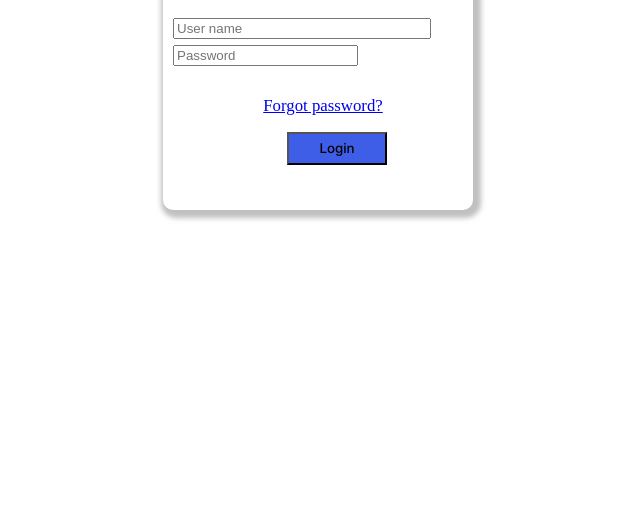
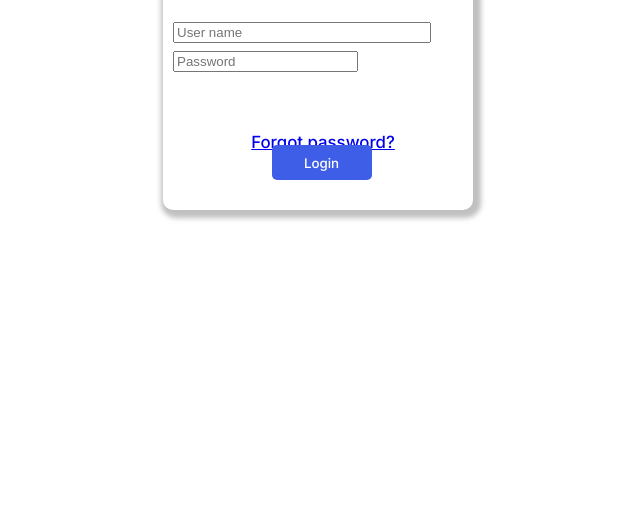
Before and after one commit to KamathVaishnavi/WEBDEVLAB, a plain HTML site: page login.html in a window 1280 px wide. Shown: the part 280-800 px from the top of the page, without its empty margins (299-939 px from the left). Drawn offline with Linux system fonts and the light colour scheme.

Commit message:
Update loginstylesheet.css

```diff
--- a/loginstylesheet.css
+++ b/loginstylesheet.css
@@ -1,20 +1,35 @@
 .login {font-size:x-large;
+    font-family: 'Inter', sans-serif;
     width: 300px;
     height: 300px;
     border-radius: 10px;
     box-shadow: 3px 3px 5px 5px #8888;
     padding-left: 10px;
     position: absolute;
-        top: 30%;
+    margin-top: 10px;
+    top:30%;
     left: 40%;
     margin: -50px 0 0 -50px;
 }
 .passw {display:block;
     text-align: center;
-        margin-top: 30px;
+    margin-top: 60px;
+    font-size: 0.7em;
     }
 .sub {position: absolute;
-      left: 40%;
-      bottom:15%;
-      width:2.5em;
-      height:2.5em;}
+  left: 35%;
+  bottom:10%;
+  border-radius: 5px;
+  border-style: hidden;
+  width:100px;
+  height:35px;
+  background-color: rgb(45, 197, 232);
+  color: white;}
+#inp {width: 275px;
+      height: 40px;
+    margin-top: 10px;
+    border-radius: 5px;
+    font-size: 14px;}
+.nav {float: left;
+      list-style-type: none;
+      background-color: black;}
```
Lines whose indentation alone changed are shown as unchanged.
